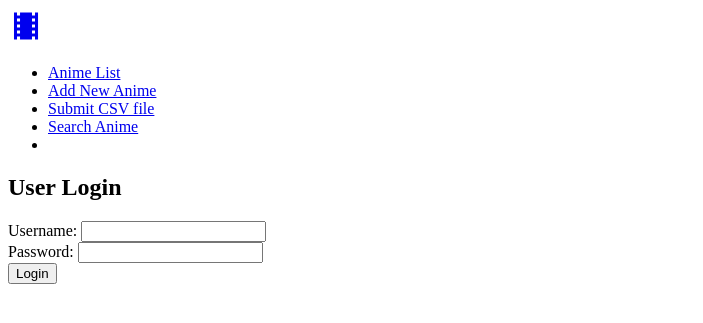
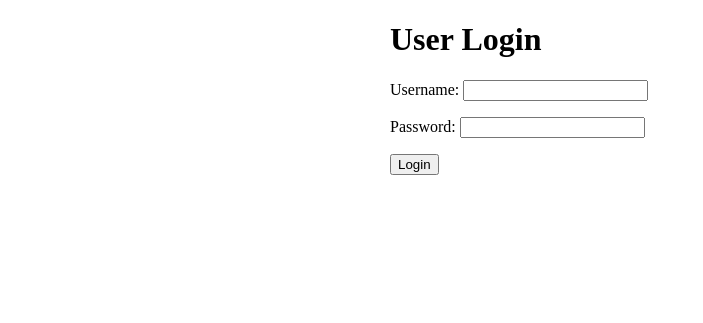
Before and after one commit to JoSlam/COMP6801_A2v2, a Django app: template COMP6801_A2_815007658/KDC/templates/account/login.html in a window 1280 px wide. Shown: the top 323 px of the page, without its empty margins (0-703 px from the left). Run offline with Django 3.2, Linux system fonts and the light colour scheme; the template is opened without the code that fills it: values that come from a table or form of the project are taken from there, others are empty; parts of the project's set-up code (start-up, migrations or seed data) failed here and were passed over; some libraries are stand-ins or nearby versions.

Commit message:
Static file fix and login page
-- Fixed static file loading
-- Added login page html

```diff
--- a/COMP6801_A2_815007658/KDC/modules/kdc_encryption.py
+++ b/COMP6801_A2_815007658/KDC/modules/kdc_encryption.py
@@ -1,7 +1,13 @@
 import hashlib
+from django.contrib.auth import login,logout
+from KDC.models.KDCUser import KDCUser
 
 #performs password hash using sha256 hashing algo
 def hash_value(value):
     hash_instance = hashlib.sha256()
     hash_instance.update(value.encode("utf8"))
     return hash_instance.digest()
+
+
+def login_user(user_form):
+    #login user using auth package
--- a/COMP6801_A2_815007658/KDC/static/site.css
+++ b/COMP6801_A2_815007658/KDC/static/site.css
@@ -1,4 +1,10 @@
 .redirect-text {
   font-style: italic;
-  font-size: 14px;
+  font-size: 20px;
 }
+
+.form_area {
+  margin-left: auto;
+  margin-right: auto;
+  width: 500px;
+}
--- a/COMP6801_A2_815007658/KDC/templates/account/login.html
+++ b/COMP6801_A2_815007658/KDC/templates/account/login.html
@@ -1,64 +1,24 @@
+{% load static %}
 <!DOCTYPE html>
 <html lang="en">
-
-<head>
-    <meta charset="UTF-8">
-    <meta name="viewport" content="width=device-width, initial-scale=1.0">
-    <meta http-equiv="X-UA-Compatible" content="ie=edge">
-    <script src="https://stackpath.bootstrapcdn.com/bootstrap/4.4.1/js/bootstrap.bundle.min.js" integrity="sha384-6khuMg9gaYr5AxOqhkVIODVIvm9ynTT5J4V1cfthmT+emCG6yVmEZsRHdxlotUnm" crossorigin="anonymous"></script>
-    <link href="https://fonts.googleapis.com/icon?family=Material+Icons" rel="stylesheet">
+  <head>
+    <meta charset="UTF-8" />
+    <meta name="viewport" content="width=device-width, initial-scale=1.0" />
+    <meta http-equiv="X-UA-Compatible" content="ie=edge" />
+    <link href="{% static 'site.css' %}" rel="stylesheet" />
     <title>Login</title>
-</head>
-
-<body>
-
-    {% comment %} Nav bar {% endcomment %}
-    <nav class="navbar navbar-dark bg-dark">
-        <a href="/" class="navbar-brand logo">
-            <i style='font-size: 36px;' class="material-icons">local_movies</i>
-        </a>
-
-        <ul class="justify-content-center nav-fill nav mr-auto">
-
-            <li class="nav-item">
-                <a href="/" class="nav-link">Anime List</a>
-            </li>
-
-            <li class="nav-item">
-                <a href="/anime/add_anime" class="nav-link">Add New Anime</a>
-            </li>
-            <li class="nav-item">
-                <a href="/anime/upload" class="nav-link">Submit CSV file</a>
-            </li>
-            <li class="nav-item">
-                <a href="/anime/search_anime" class="nav-item nav-link">Search Anime</a>
-            </li>
-            <li class="nav-item">
-                <a href="/anime/register" class="nav-item nav-link" style="color: white;">Register</a>
-            </li>
-        </ul>
-    </nav>
+  </head>
+  <body>
+    {% block content %}
     <div class="container-fluid">
-        <h2 class="display-4">User Login</h2>
-        <form method="POST" class="form">
-            {% csrf_token %}
-            <div class="form-group">
-
-                <label for="u_name">Username:</label>
-                <input type="text" id="username" name="u_name">
-
-            </div>
-
-            <div class="form-group">
-
-                <label for="p_word">Password:</label>
-                <input type="password" id="pass" name="p_word">
-
-            </div>
-            <button type="submit" class="btn btn-primary">Login</button>
+      <div class="form_area">
+        <h1 class="display-4">User Login</h1>
+        <form method="POST">
+          {% csrf_token %} {{ form.as_p }}
+          <button class="btn btn-primary" type="submit">Login</button>
         </form>
-        <h2 class="display-5" style="color: red;">{{ message }}</h2>
+      </div>
     </div>
-</body>
-
+    {% endblock content %}
+  </body>
 </html>
--- a/COMP6801_A2_815007658/KDC/templates/account/register.html
+++ b/COMP6801_A2_815007658/KDC/templates/account/register.html
@@ -8,10 +8,10 @@
 </head>
 <body>
     <div class="container-fluid">
-        <div class="text-center">
+        <div class="form_area">
 
             {% block content %}
-                <h1 class="display-4">User registration</h1>
+                <h1 class="display-4">User Registration</h1>
                 <form method="POST">
                     {% csrf_token %}
                     {{ form.as_p }}
--- a/COMP6801_A2_815007658/KDC/urls.py
+++ b/COMP6801_A2_815007658/KDC/urls.py
@@ -5,7 +5,8 @@ app_name = 'KDC'
 
 urlpatterns = [
     url(r'^$', views.index, name='index'),
-    url(r'^login/$', views.login, name='login'),
-    url(r'^register/$', views.UserFormView.as_view(), name='register'),
+    url(r'^login/$', views.UserLoginView.as_view(), name='login'),
+    url(r'^register/$', views.UserRegistrationView.as_view(), name='register'),
     url(r'^register_success/$', views.register_success, name='register_success'),
+
 ]
```
Also changed, not shown: COMP6801_A2_815007658/KDC/templates/account/register_success.html (+5 -2 lines), COMP6801_A2_815007658/KDC/views.py (+18 -2 lines), COMP6801_A2_815007658/db.sqlite3.
